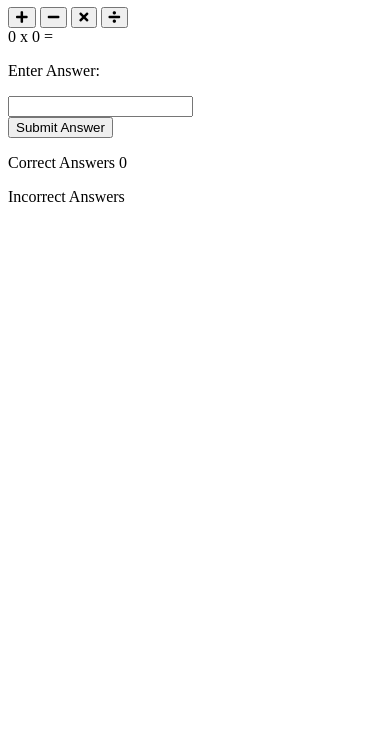
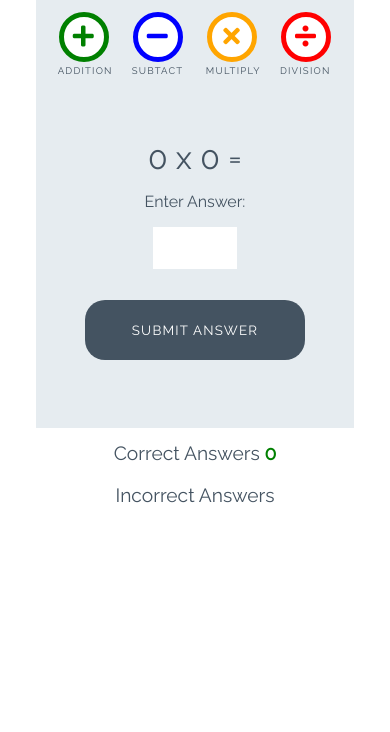
Before and after one commit to jjsemaan/love-maths, a plain HTML site: page index.html in a window 390 px wide. Shown: the part 112-844 px from the top of the page. Drawn offline with Linux system fonts and the light colour scheme.

Commit message:
Add event listeners for document loading and button clicks

```diff
--- a/assets/css/style.css
+++ b/assets/css/style.css
@@ -0,0 +1,255 @@
+/* --------- Global style */
+
+body {
+    background-color: white;
+    font-family: "Raleway", sans-serif;
+    color: #445361;
+    text-align: center;
+}
+
+/* --------- Heading */
+
+.heading {
+    text-align: center;
+    font-size: 2.5rem;
+}
+
+.logo {
+    height: 40px;
+    padding-right: 5px;
+}
+
+/* --------- Game layout */
+
+.game-area {
+    background-color: #E6ECF0;
+    box-sizing: border-box;
+    width: 85%;
+    height: 65vh;
+    max-height: 450px;
+    max-width: 830px;
+    margin-left: auto;
+    margin-right: auto;
+    padding: 1%;
+}
+
+.question-area {
+    width: 50%;
+    font-size: 2rem;
+    margin: auto;
+    padding: 50px 0;
+}
+
+.question-area span {
+    padding: 0 15px;
+}
+
+.score-area {
+    margin: 5px auto;
+    width: 60%;
+    font-size: 1.2rem;
+}
+
+.controls-area {
+    width: 85%;
+    margin: 30px auto;
+}
+
+#score {
+    color: green;
+    font-weight: bold;
+}
+
+#incorrect {
+    color: red;
+    font-weight: bold;
+}
+
+.answer-message {
+    display: none;
+    font-size: 1rem;
+}
+
+#answer-box {
+    border: none;
+    color: #445361;
+    display: inline-block;
+    height: 40px;
+    width: 80px;
+    font-size: 1.2rem;
+}
+
+.scores {
+    display: inline-block;
+    padding: 25px;
+}
+
+/* --------- Buttons */
+
+.btn {
+    width: 220px;
+    height: 60px;
+    font-family: "Raleway", sans-serif;
+    text-transform: uppercase;
+    letter-spacing: 1.2px;
+    color: white;
+}
+
+.btn:focus {
+    outline: none;
+}
+
+.btn--big {
+    padding-top: 10px;
+    border-radius: 50%;
+    background-color: white;
+    border: 10px solid;
+    width: 100px;
+    height: 100px;
+    font-size: 3.2rem;
+    margin: 0 30px;
+    transition: all 0.5s;
+}
+
+/*create a psudo elelement to activate the custom attributr 'data-type*/
+.btn--big::after {
+    content: attr(data-type);
+    font-size: 1rem;
+    color: #445361;
+    position: relative;
+    left: 0.5em;
+}
+
+.btn--blue {
+    border-color: blue;
+    color: blue;
+}
+
+.btn--blue:active,
+.btn--blue:hover {
+    background-color: darkblue;
+    color: white;
+}
+
+.btn--orange {
+    border-color: orange;
+    color: orange;
+}
+
+.btn--orange:active,
+.btn--orange:hover {
+    background-color: darkorange;
+    color: white;
+}
+
+.btn--red {
+    border-color: red;
+    color: red;
+}
+
+.btn--red:active,
+.btn--red:hover {
+    background-color: darkred;
+    color: white;
+}
+
+.btn--green {
+    border-color: green;
+    color: green;
+}
+
+.btn--green:active,
+.btn--green:hover {
+    background-color: darkgreen;
+    color: white;
+}
+
+.btn--gray {
+    margin-top: 25px;
+    background-color: #445361;
+    border: 1px transparent;
+    border-radius: 20px;
+}
+
+.btn--gray:active,
+.btn--gray:hover {
+    background-color: #0d1013;
+}
+
+/* --------- Media queries */
+
+@media (max-width: 414px) {
+    .controls-area {
+        width: 100%;
+    }
+
+    .btn--big {
+        margin: 0 10px;
+        padding: 5px;
+        border: 5px solid;
+        width: 50px;
+        height: 50px;
+        font-size: 1.5rem;
+    }
+
+    .btn--big::after {
+        font-size: 0.6rem;
+        left: -0.7rem;
+    }
+
+    .question-area {
+        padding: 10% 0;
+        width: 100%;
+    }
+
+    .question-area span {
+        padding: 0;
+    }
+
+    .answer-message {
+        display: block;
+    }
+
+    #answer-box {
+        display: block;
+        margin: 0 auto;
+    }
+
+    .btn--gray {
+        margin-top: 0;
+    }
+
+    .score-area {
+        width: 100%;
+    }
+
+    .scores {
+        margin: 0.5em auto;
+        display: block;
+        padding: 5px;
+    }
+
+    .heading {
+        font-size: 2rem;
+    }
+}
+
+@media (max-width: 320px) {
+    .game-area {
+        height: 70vh;
+    }
+
+    .controls-area {
+        width: 75%;
+        margin: 10px auto;
+    }
+
+    .btn--big {
+        margin: 10px 10px;
+    }
+
+    .question-area {
+        padding: 10px 0;
+    }
+
+}
--- a/assets/js/script.js
+++ b/assets/js/script.js
@@ -0,0 +1,52 @@
+//wait for the DOM to finish loading before running the game
+//get the button elements and event listeners to them
+
+document.addEventListener("DOMContentLoaded", function() {
+    let buttons = document.getElementsByTagName("button") //returuns all the buttons on the page
+    //you will get all the buttons as an array
+    //now you need to iterate through the array
+    // for (let i = 0; i < buttons.length; i++) we will use a better and more advanced syntax
+    for (let button of buttons) {
+        button.addEventListener("click", function() {
+            if (this.getAttribute("data-type") === "submit"){
+                alert("You clicked submit!")
+            } else {
+                let gameType = this.getAttribute("data-type");
+                alert(`You clicked ${gameType}`);
+            }
+        })
+    }
+
+})
+
+function runGame() {
+
+}
+
+function checkAnswer() {
+
+}
+
+function calculateCorrectAnswer() {
+
+}
+
+function incrementScore() {
+
+}
+
+function incrementWrongAnswer() {
+
+}
+
+function displayAdditionQuestion() {
+
+}
+
+function displaySubtractQuestion() {
+
+}
+
+function displayMultiplyQuestion() {
+
+}
--- a/index.html
+++ b/index.html
@@ -19,16 +19,17 @@
 
     <div class="game-area">
         <div class="controls-area">
-            <button class="btn btn--big btn--green">
+            <!--custom attribute added should always start with 'data' prefix-->
+            <button data-type="addition" class="btn btn--big btn--green">
                 <i class="fas fa-plus"></i>
             </button>
-            <button class="btn btn--big btn--blue">
+            <button data-type="subtact" class="btn btn--big btn--blue">
                 <i class="fas fa-minus"></i>
             </button>
-            <button class="btn btn--big btn--orange">
+            <button data-type="multiply" class="btn btn--big btn--orange">
                 <i class="fas fa-times"></i>
             </button>
-            <button class="btn btn--big btn--red">
+            <button data-type="division" class="btn btn--big btn--red">
                 <i class="fas fa-divide"></i>
             </button>
         </div>
@@ -41,7 +42,7 @@
             <p class="answer-message">Enter Answer:</p>
             <input id="answer-box" type="number">
         </div>
-        <button class="btn btn--gray">Submit Answer</button>
+        <button data-type="submit" class="btn btn--gray">Submit Answer</button>
     </div>
 
     <div class="score-area">
```
